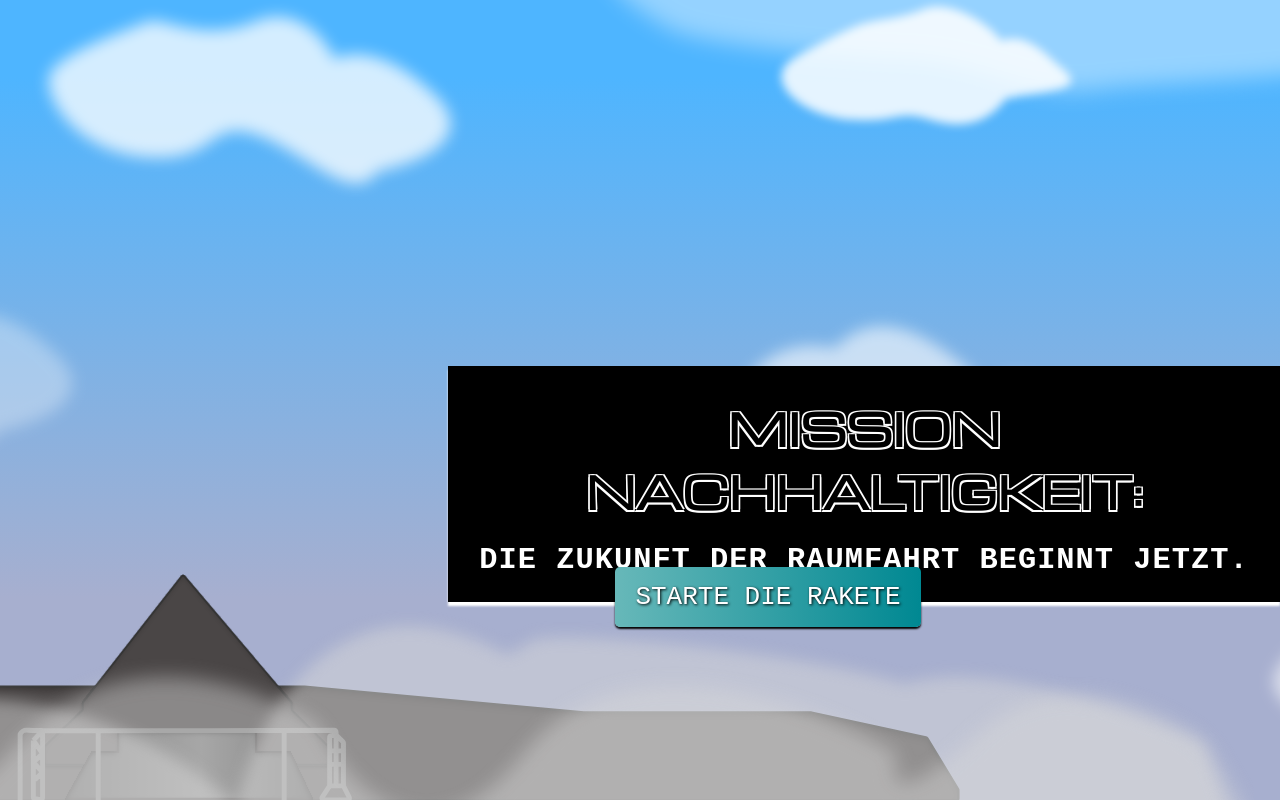
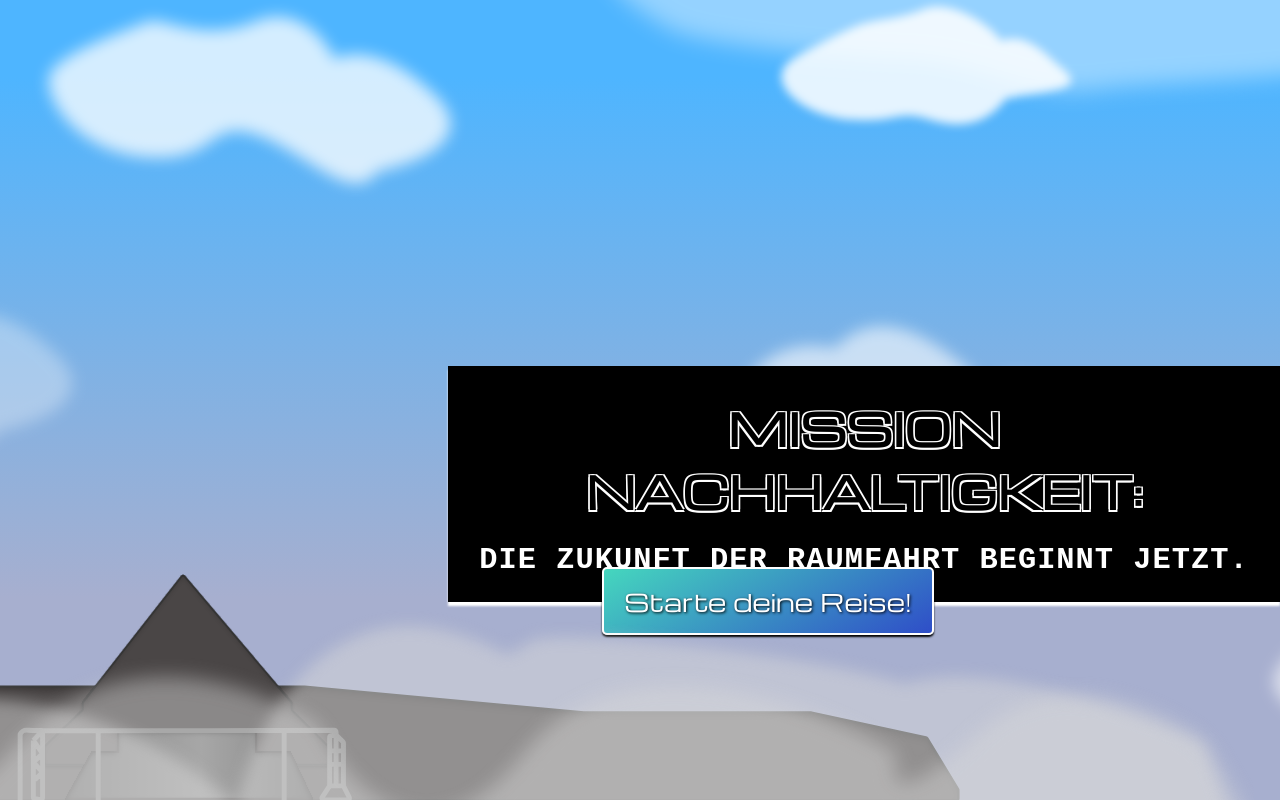
Before and after one commit to ArwinJa/DMWT, a Next.js app: page / in a window 1280 px wide. Shown: the part 6437-7237 px from the top of the page. Built offline with nearby package versions, Linux system fonts and the light colour scheme.

Commit message:
Leichte Anpassungen Rakete + Button

```diff
--- a/components/rocketStartButton.js
+++ b/components/rocketStartButton.js
@@ -4,7 +4,7 @@ function RocketStartButton() {
     return (
         <div className={styles.landingPageButtonContainer}>
             <button className={styles.landingPageButton}>
-                Starte die Rakete
+                Starte deine Reise!
             </button>
         </div>
     )
--- a/styles/rocketStartButton.module.css
+++ b/styles/rocketStartButton.module.css
@@ -1,14 +1,13 @@
 .landingPageButton {
     margin-top: 4%;
-    background: linear-gradient(90deg, rgba(103,184,185,1) 0%, rgba(0,136,146,1) 100%);   color: white;
+    background: linear-gradient(150deg, rgba(69,215,190,1) 0%, rgba(47,78,200,1) 100%);   color: white;
     padding: 15px 20px 15px 20px;
     border-radius: 5px;
     outline: 0;
-    border: 0;
-    text-transform: uppercase;
+    border: white solid 2px;
     text-shadow: black 1px 1px 3px;
-    font-size: 26px;
-    font-family: "Montserrat SemiBold", monospace;
+    font-size: 24px;
+    font-family: "Michroma", "monospace";
     cursor: pointer;
     box-shadow: 0px 2px 2px black;
     transition: ease background-color 250ms;
```
